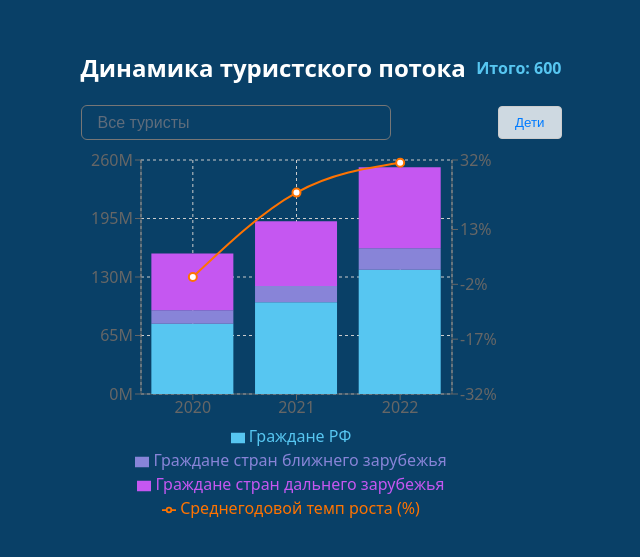
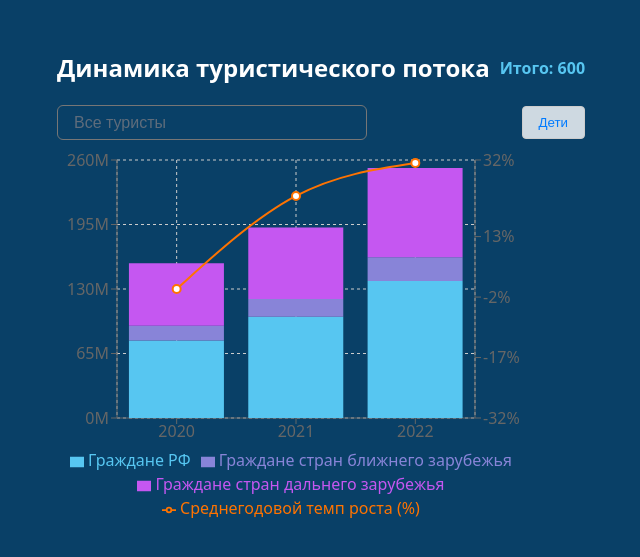
Before and after one commit to IlyaGoncharovY/visualizer, a React (Vite) app: page / in a window 1280 px wide. Shown: the part 115-672 px from the top of the page, without its empty margins (319-959 px from the left). Built offline with nearby package versions, Linux system fonts and the light colour scheme.

Commit message:
Merge pull request #2
* fix(h2) fix title in VisualizerHeader.tsx

```diff
--- a/src/features/column/components/header/VisualizerHeader.tsx
+++ b/src/features/column/components/header/VisualizerHeader.tsx
@@ -4,7 +4,7 @@ export const VisualizerHeader = () => {
   const {countTurists} = useCountTurists();
   return (
     <>
-      <h2>Динамика туристского потока</h2>
+      <h2>Динамика туристического потока</h2>
       <p>Итого: {countTurists}</p>
     </>
   );
```
